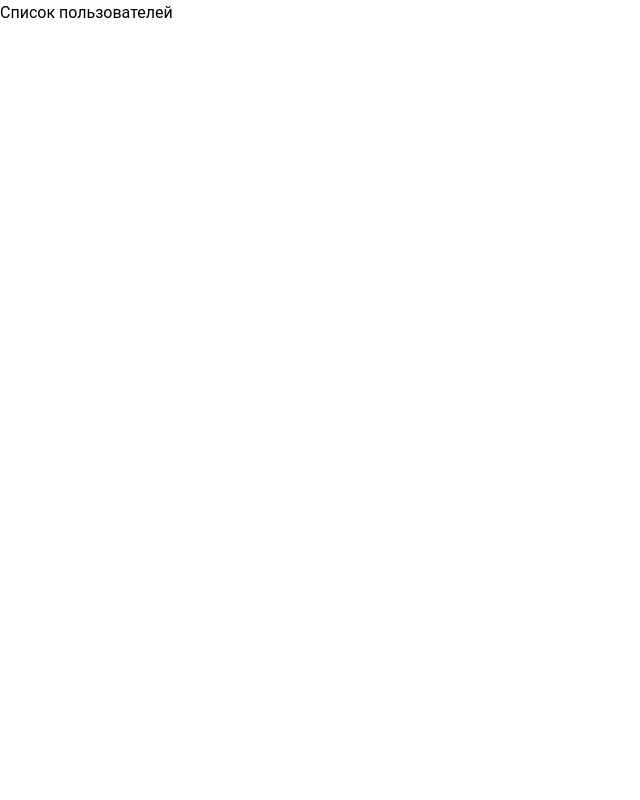
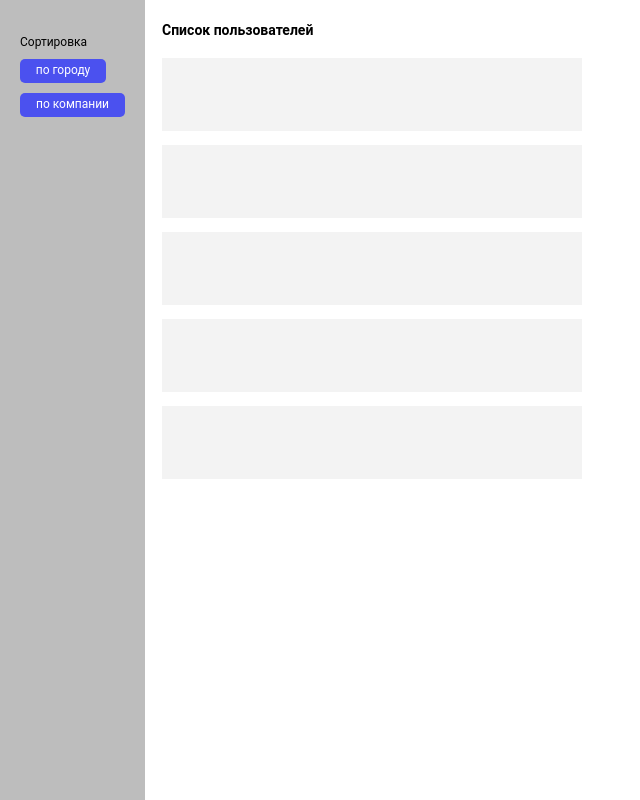
Before and after one commit to myr-irina/roox-solutions-test, a React (Create React App) app: page / in a window 1280 px wide. Shown: the whole page, without its empty margins (0-640 px from the left). Built offline with nearby package versions, Linux system fonts and the light colour scheme.

Commit message:
creating components

```diff
--- a/src/App.js
+++ b/src/App.js
@@ -1,10 +1,18 @@
 import Header from "./components/Header";
+import SortPanel from "./components/SortPanel";
+import UserInfoList from "./components/UserInfoList";
 
 function App() {
 	return (
-		<div className='app'>
-			<Header />
-		</div>
+		<>
+			<div className='wrapper'>
+				<SortPanel />
+				<div className='container'>
+					<Header />
+					<UserInfoList />
+				</div>
+			</div>
+		</>
 	);
 }
 
--- a/src/components/Header.jsx
+++ b/src/components/Header.jsx
@@ -1,7 +1,11 @@
 import React from "react";
 
 function Header() {
-	return <header className='header'>Список пользователей</header>;
+	return (
+		<header className='header'>
+			<h2 className='header-title'> Список пользователей</h2>
+		</header>
+	);
 }
 
 export default Header;
--- /dev/null
+++ b/src/components/SortPanel.jsx
@@ -0,0 +1,13 @@
+import React from "react";
+
+function SortPanel() {
+	return (
+		<article className='sortpanel'>
+			<p className='sortpanel__header'>Сортировка</p>
+			<button className="sortpanel__button-sort-city">по городу</button>
+			<button className="sortpanel__button-sort-company">по компании</button>
+		</article>
+	);
+}
+
+export default SortPanel;
--- /dev/null
+++ b/src/components/UserCard.jsx
@@ -0,0 +1,9 @@
+import React from 'react'
+
+function UserCard() {
+  return (
+    <article className='user-card'></article>
+  )
+}
+
+export default UserCard
--- /dev/null
+++ b/src/components/UserInfoList.jsx
@@ -0,0 +1,26 @@
+import React from "react";
+import UserCard from "./UserCard";
+
+function UserInfoList() {
+	return (
+		<ul className='user-list'>
+			<li className="user-list__item">
+				<UserCard />
+			</li>
+			<li className="user-list__item">
+				<UserCard />
+			</li>
+      <li className="user-list__item">
+				<UserCard />
+			</li>
+      <li className="user-list__item">
+				<UserCard />
+			</li>
+      <li className="user-list__item">
+				<UserCard />
+			</li>
+		</ul>
+	);
+}
+
+export default UserInfoList;
--- a/src/scss/_config.scss
+++ b/src/scss/_config.scss
@@ -1,3 +1,23 @@
 $font-stack: Roboto;
+$font-size-sm: 11px;
+$font-size-md: 12px;
+$font-size-lg: 14px;
 $light-grey-color: #F3F3F3;
 $dark-grey-color: #BDBDBD;
+$dark-grey-color-btn: #AFAFAF;
+$blue-color: #4B51EF;
+$green-color: #52CF4F;
+
+
+@mixin buttonStyle($background-color, $width) {
+    height: 24px;
+    font-size: $font-size-md;
+    border: none;
+    border-radius: 5px;
+    color: #FFFFFF;
+    margin-bottom: 10px;
+    cursor: pointer;
+
+    background-color: $background-color;
+    width: $width;
+}
--- a/src/scss/components/_all.scss
+++ b/src/scss/components/_all.scss
@@ -0,0 +1,4 @@
+@import './header';
+@import './sortpanel';
+@import './userInfoList';
+@import './userCard';
--- /dev/null
+++ b/src/scss/components/_header.scss
@@ -0,0 +1,7 @@
+.header {
+
+    &-title {
+        font-size: $font-size-lg;
+        font-weight: bold;
+    }
+}
--- /dev/null
+++ b/src/scss/components/_sortpanel.scss
@@ -0,0 +1,24 @@
+.sortpanel {
+    width: 152px;
+    height: 100vh;
+    background-color: $dark-grey-color;
+    padding: 35px 20px;
+
+    display: flex;
+    flex-direction: column;
+    align-items: flex-start;
+
+    &__header {
+        font-size: $font-size-md;
+        line-height: 14px;
+        padding-bottom: 10px;
+    }
+
+    &__button-sort-city {
+        @include buttonStyle($blue-color, 86px)
+    }
+
+    &__button-sort-company {
+        @include buttonStyle($blue-color, 105px)
+    }
+}
--- /dev/null
+++ b/src/scss/components/_userCard.scss
@@ -0,0 +1,6 @@
+.user-card {
+    max-width: 420px;
+    width: 100%;
+    height: 73px;
+    background-color: $light-grey-color;
+}
--- /dev/null
+++ b/src/scss/components/_userInfoList.scss
@@ -0,0 +1,12 @@
+.user-list {
+    display: grid;
+    grid-template-columns: 1fr;
+    gap: 14px;
+    margin: 17px 0 0;
+    width: 100%;
+    // max-width: 420px;
+
+    &__item {
+     list-style: none;
+    }
+}
--- a/src/scss/style.scss
+++ b/src/scss/style.scss
@@ -1,8 +1,8 @@
-@import 'config';
-@import 'fonts';
-@import 'libs/normalize';
+@import './fonts';
+@import './libs/normalize';
+@import './config';
 
-@import 'components/all';
+@import './components/all';
 
 * {
     box-sizing: border-box;
@@ -13,4 +13,25 @@
 body {
     font-family: $font-stack;
     line-height: 1.6;
+    font-size: $font-size-md;
 }
+
+.wrapper {
+    display: flex;
+    flex-direction: row;
+    align-items: flex-start;
+    margin: 0 auto;
+
+    height: 100%;
+    max-width: 1280px;
+    min-width: 320px;
+
+    @media (max-width: 768px) {
+        width: calc(100% - 40px);
+    }
+}
+
+.container {
+    margin: 19px auto 34px 17px;
+    width: 100%;
+}
```
